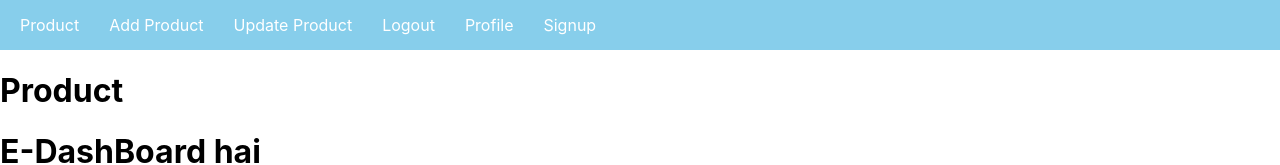
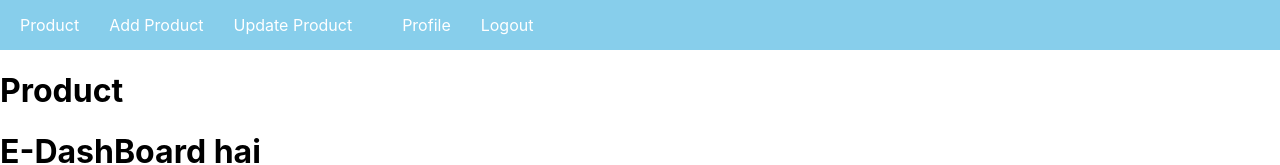
Before and after one commit to stupidcoder22/E-DashBoard, a React (Create React App) app: page / in a window 1280 px wide. Shown: the top 165 px of the page. Built offline with nearby package versions, Linux system fonts and the light colour scheme; sample sign-in values are in the browser's storage.

Commit message:
nav route dynamic link

```diff
--- a/src/App.js
+++ b/src/App.js
@@ -2,6 +2,7 @@ import { BrowserRouter, Route, Routes } from "react-router-dom";
 import "./App.css";
 import Footer from "./Components/Footer";
 import Nav from "./Components/Nav";
+import Privatecomp from "./Components/Privatecomp";
 import SignupPage from "./Components/SignupPage";
 
 function App() {
@@ -10,11 +11,13 @@ function App() {
       <BrowserRouter>
         <Nav />
         <Routes>
-          <Route path="/" element={<h1>Product</h1>} />
-          <Route path="/add" element={<h1>add Product</h1>} />
-          <Route path="/update" element={<h1>update</h1>} />
-          <Route path="/logout" element={<h1>logout</h1>} />
-          <Route path="/profile" element={<h1>profile</h1>} />
+          <Route element={<Privatecomp />}>
+            <Route path="/" element={<h1>Product</h1>} />
+            <Route path="/add" element={<h1>add Product</h1>} />
+            <Route path="/update" element={<h1>update</h1>} />
+            <Route path="/logout" element={<h1>logout</h1>} />
+            <Route path="/profile" element={<h1>profile</h1>} />
+          </Route>
           <Route path="/signup" element={<SignupPage />} />
         </Routes>
         <h1>E-DashBoard hai</h1>
--- a/src/Components/Nav.js
+++ b/src/Components/Nav.js
@@ -2,6 +2,8 @@ import React from "react";
 import { Link } from "react-router-dom";
 
 const Nav = () => {
+  const auth = localStorage.getItem("user");
+
   return (
     <div>
       <ul className="nav-ul">
@@ -14,14 +16,16 @@ const Nav = () => {
         <li>
           <Link to="/update">Update Product</Link>
         </li>
-        <li>
-          <Link to="/logout">Logout</Link>
-        </li>
+        <li></li>
         <li>
           <Link to="/profile">Profile</Link>
         </li>
         <li>
-          <Link to="/signup">Signup</Link>
+          {auth ? (
+            <Link to="/logout">Logout</Link>
+          ) : (
+            <Link to="/signup">Signup</Link>
+          )}
         </li>
       </ul>
     </div>
--- /dev/null
+++ b/src/Components/Privatecomp.jsx
@@ -0,0 +1,9 @@
+import React from "react";
+import { Navigate, Outlet } from "react-router-dom";
+
+const Privatecomp = () => {
+  const auth = localStorage.getItem("user");
+  return auth ? <Outlet /> : <Navigate to="/signup" />;
+};
+
+export default Privatecomp;
--- a/src/Components/SignupPage.jsx
+++ b/src/Components/SignupPage.jsx
@@ -1,4 +1,4 @@
-import React, { useState } from "react";
+import React, { useEffect, useState } from "react";
 import { useNavigate } from "react-router-dom";
 
 const SignupPage = () => {
@@ -6,6 +6,13 @@ const SignupPage = () => {
   const [email, setemail] = useState("");
   const [password, setpassword] = useState("");
   const navigate = useNavigate();
+
+  useEffect(() => {
+    const auth = localStorage.getItem("user");
+    if (auth) {
+      navigate("/");
+    }
+  }, []);
 
   const handlesubmit = async () => {
     console.log(name, email, password);
```
